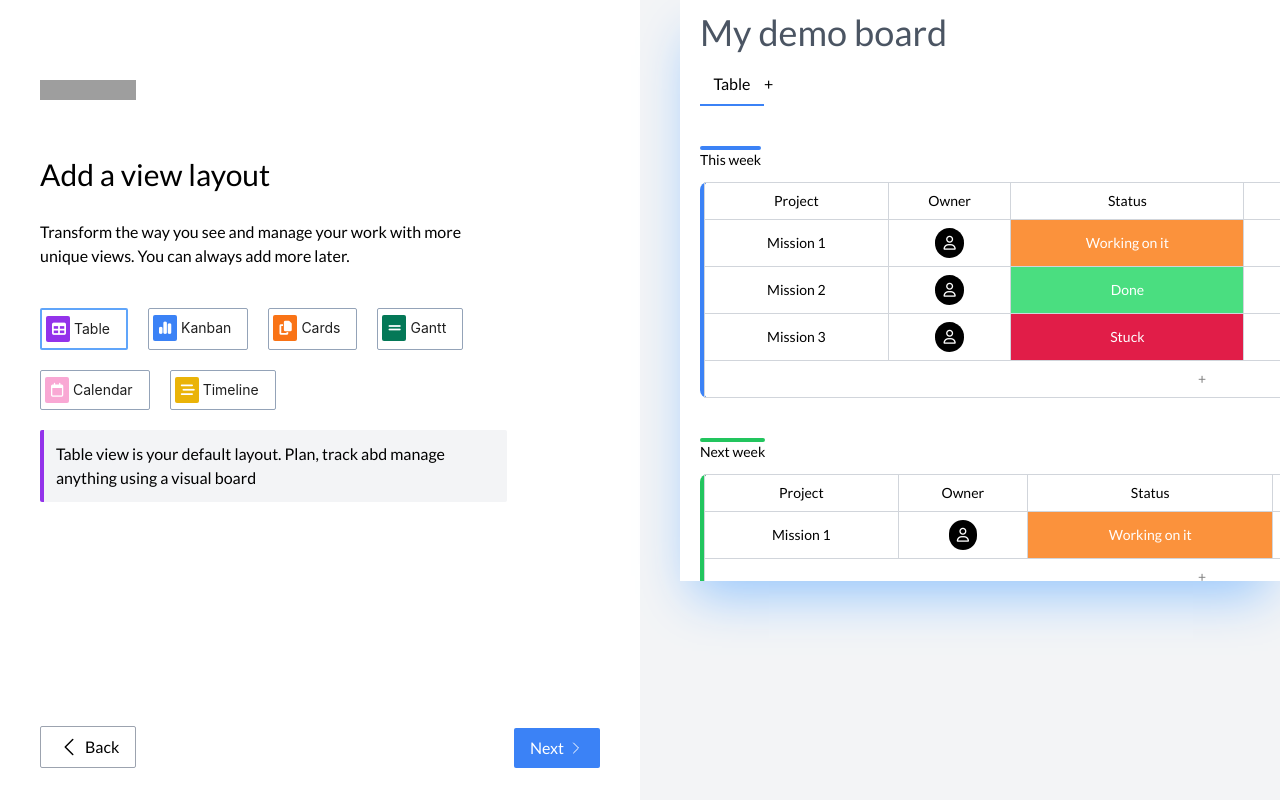
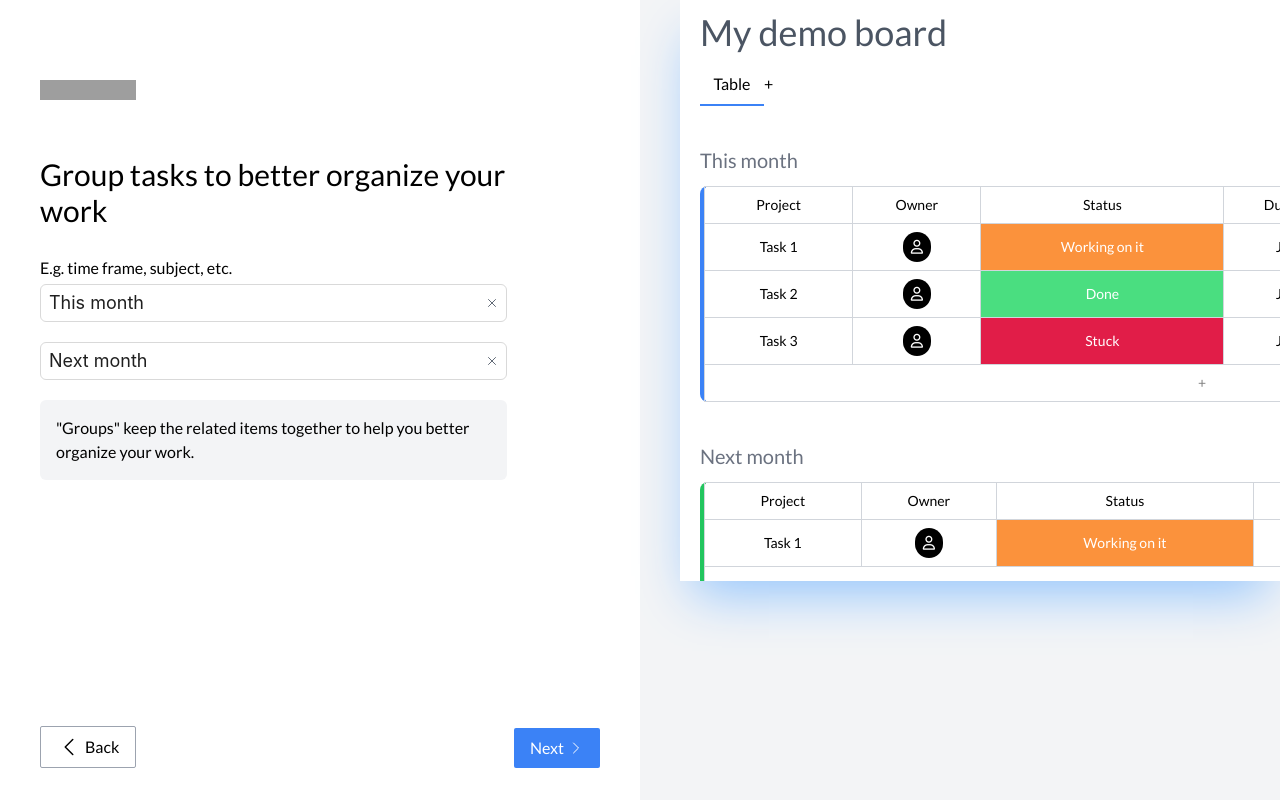
Before and after one commit to jackie1310/monday-project, a React (Create React App) app: page /column in a window 1280 px wide. Built offline with nearby package versions, Linux system fonts and the light colour scheme; grey boxes are pictures that could not be loaded.

Commit message:
First commit of VietAn/group-task

```diff
--- a/src/components/TableView/TableView.js
+++ b/src/components/TableView/TableView.js
@@ -1,12 +1,14 @@
 import TableBody from "../Table";
 import './TableView.scss';
 
-export default function TableView({setHeaders, headers, createHeader, rowsThisWeek, setRowsThisWeek, rowsNextWeek, setRowsNextWeek, selectedOptions, selectedItem}) {
+export default function TableView({setHeaders, headers, createHeader, rowsThisWeek, setRowsThisWeek, rowsNextWeek, setRowsNextWeek, selectedOptions, selectedItem, groups}) {
     return (
         <div className="text-sm overflow-x-scroll">
             <div className="w-fit mb-3">
-                <div className="border-2 border-blue-500 rounded-lg"></div>
-                <h2 className="">This week</h2>
+                {groups[0] === ''
+                    ? <div className="border-4 w-40 border-blue-500 rounded-lg"></div>
+                    : <h2 className="text-xl text-gray-500">{groups[0]}</h2>
+                }
             </div>
             <div className="tables">
                 <div className="flex flex-col border-l-4 rounded-lg border-blue-500 mb-10">
@@ -22,8 +24,10 @@ export default function TableView({setHeaders, headers, createHeader, rowsThisWe
                 </div>
 
                 <div className="w-fit mb-3">
-                    <div className="border-2 border-green-500 rounded-lg"></div>
-                    <h2 className="">Next week</h2>
+                    {groups[1] === ''
+                        ? <div className="border-4 w-40 border-green-500 rounded-lg"></div>
+                        : <h2 className="text-xl text-gray-500">{groups[1]}</h2>
+                    }
                 </div>
 
                 <div className="flex border-l-4 rounded-lg border-green-500">
--- a/src/pages/CreateTable.js
+++ b/src/pages/CreateTable.js
@@ -4,12 +4,14 @@ import TableColumn from "./TableColumn/TableColumn"
 import TableItem from "./TableItem/TableItems";
 import TableViewLayout from "./TableViewLayout/TableViewLayout";
 import CreateTasks from "./CreateTasks/CreateTasks";
+import GroupTasks from "./GroupTasks/GroupTasks";
 
 export default function CreateTable() {
-    const [section, setSection] = useState(4);
+    const [section, setSection] = useState(6);
     if (section === 1) return <BoardSetUp setSection={setSection}/>
     else if (section === 2) return <TableColumn setSection={setSection}/>
     else if (section === 3) return <TableItem setSection={setSection}/>
     else if (section === 4) return <TableViewLayout setSection={setSection}/>
     else if (section === 5) return <CreateTasks setSection={setSection}/>
+    else if (section === 6) return <GroupTasks setSection={setSection}/>
 }
--- /dev/null
+++ b/src/pages/GroupTasks/GroupTasks.jsx
@@ -0,0 +1,87 @@
+import { useState } from "react";
+import Button from "../../components/Button";
+import TableView from "../../components/TableView/TableView";
+import { Input } from "antd";
+
+export default function GroupTasks({setSection}) {
+    const [headers, setHeaders] = useState(3);
+    const [rowsThisWeek, setRowsThisWeek] = useState(3);
+    const [rowsNextWeek, setRowsNextWeek] = useState(1);
+    const [selectedOptions, setSelectedOptions] = useState(["Project", "Owner", "Status", "Due date", "Priority", "Timeline"]);
+    const [selectedView, setSelectedView] = useState("Table");
+    const [listOfView, setListOfView] = useState(["Table"]);
+    const [selectedItems, setSelectedItems] = useState(["Task 1", "Task 2", "Task 3"]);
+    const [groups, setGroups] = useState(["This month", "Next month"]);
+    const style = "absolute -left-1 -top-0.5 rounded-sm z-10 p-1.5 text-white w-6";
+    function createHeader() {
+        const cols = []
+        if (selectedOptions?.length > 0) {
+            selectedOptions.map((option, index) => (
+                cols.push(<th key={index}>{option}</th>)
+            ))
+        }
+        else {
+            for (let i = 0; i < headers; i++) {
+                cols.push(<th key={i}>----</th>)
+            }
+        }
+        return cols;
+    }
+
+    function moveOn () {
+        setSection(prev => prev + 1)
+    }
+    function moveBack () {
+        setSection(prev => prev - 1)
+    }
+
+    function handleChange(value, index) {
+        setGroups(prev => {
+            let current = [...prev];
+            current[index] = value;
+            return current;
+        })
+
+    }
+    return (
+        <div className="md:flex block h-screen">
+            <div className="md:w-1/2 w-full relative px-10 pt-20 mb-32">
+                <div className="w-5/6">
+                    <img src="https://upload.wikimedia.org/wikipedia/commons/thumb/c/c6/Monday_logo.svg/2560px-Monday_logo.svg.png" alt='logo' className="w-24 h-5 mb-14"/>
+                    <h1 className="text-3xl mb-7">Group tasks to better organize your work</h1>
+                    <p>E.g. time frame, subject, etc.</p>
+                    <form className="flex flex-wrap gap-5 mt-1">
+                        {groups.map((group, index) => (
+                            <div className="relative w-full">
+                                <Input value={group} onChange={e => handleChange(e.target.value, index)} type="text" className="text-lg py-1 px-2"/>
+                                <svg onClick={() => handleChange('', index)} xmlns="http://www.w3.org/2000/svg" fill="none" viewBox="0 0 24 24" strokeWidth={1.5} stroke="currentColor" className={`w-3.5 h-3.5 absolute right-2 top-3 text-gray-600 ${groups[index] === '' && "hidden"}`}>
+                                    <path strokeLinecap="round" strokeLinejoin="round" d="M6 18 18 6M6 6l12 12" />
+                                </svg>
+                            </div>
+                        ))}
+                    </form>
+                    <div className="mt-5 bg-gray-100 p-4 rounded-md">
+                        <p>"Groups" keep the related items together to help you better organize your work.</p>
+                    </div>
+                    <Button label="Back" type="back" click={moveBack} />
+                    <Button label="Next" type="front" click={moveOn} />
+                </div>
+            </div>
+            {/* View Layouts */}
+            <div className="md:w-1/2 bg-gray-100 pl-10">
+                <div className="flex flex-col w-full bg-white pl-5 shadow-2xl shadow-blue-300">
+                    <h1 className="mb-5 mt-3 text-4xl text-gray-600">My demo board</h1>
+                    <div className="flex mb-10 items-start">
+                        {listOfView.map((view, index) => (
+                            <p key={index} className={`border-b-2 ${selectedView === view ? "border-blue-500" : "border-gray-300"} w-16 text-center pb-2`}>{view}</p>
+                        ))}
+                        <button>+</button>
+                    </div>
+                    <div className="overflow-auto h-[435px]">
+                        <TableView setHeaders={setHeaders} headers={headers} createHeader={createHeader} rowsThisWeek={rowsThisWeek} setRowsThisWeek={setRowsThisWeek} rowsNextWeek={rowsNextWeek} setRowsNextWeek={rowsNextWeek} selectedOptions={selectedOptions} selectedItem={selectedItems} groups={groups}/>
+                    </div>
+                </div>
+            </div>
+        </div>
+    )
+}
```
